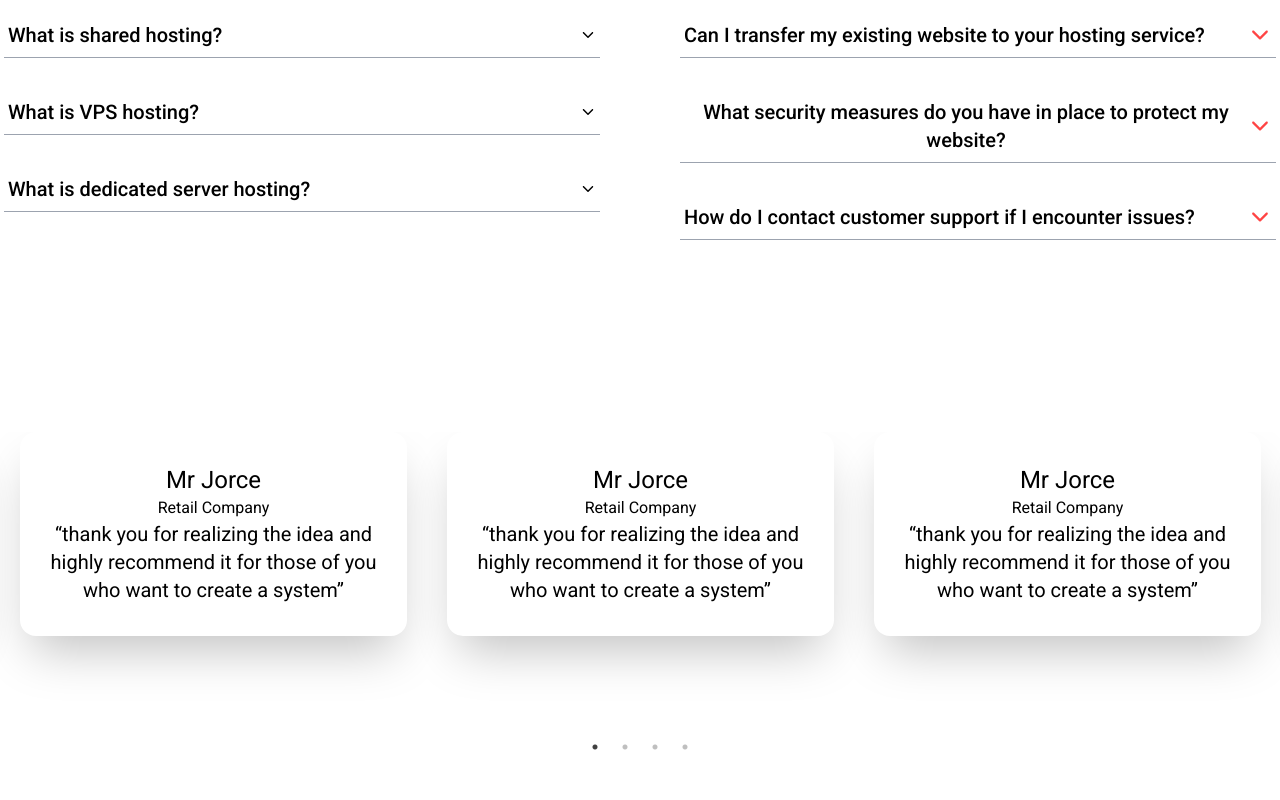
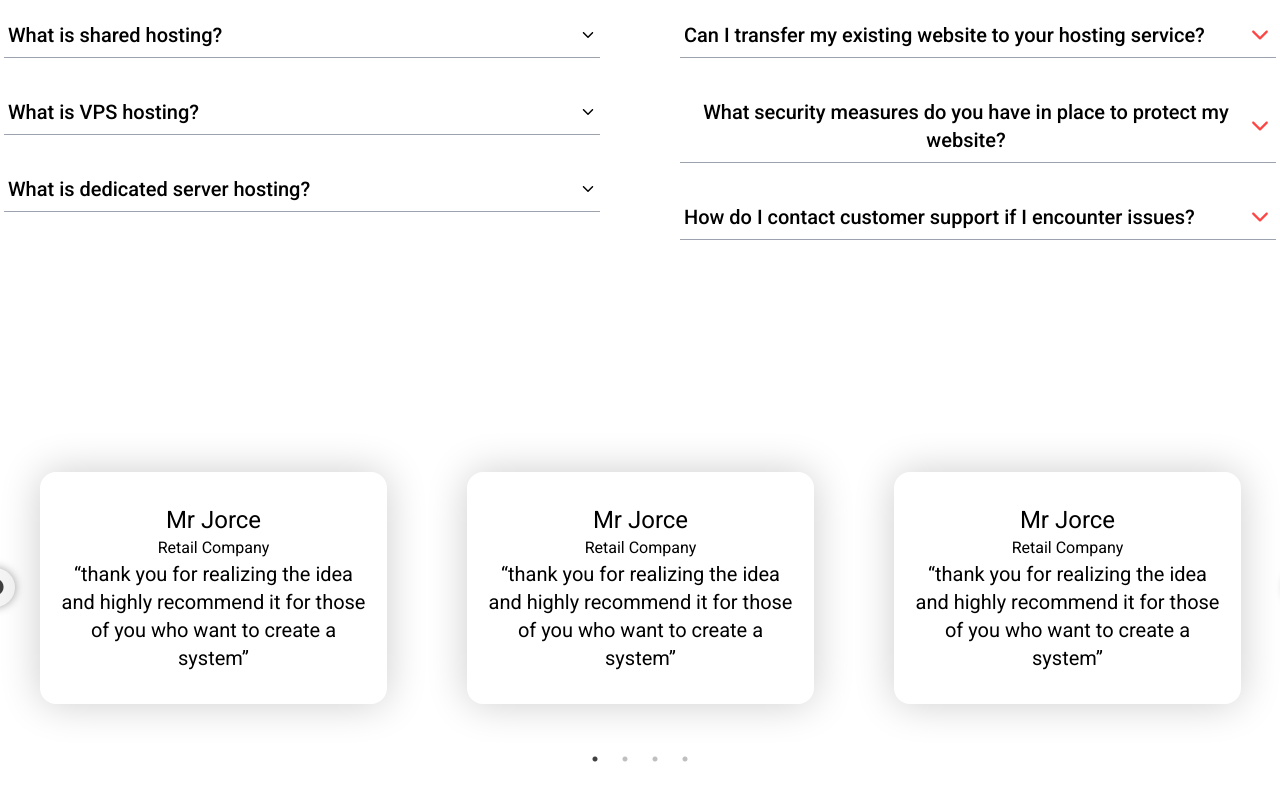
Before and after one commit to pothikit/hostfule-project, a React (Create React App) app: page / in a window 1280 px wide. Shown: the part 7576-8376 px from the top of the page. Built offline with nearby package versions, Linux system fonts and the light colour scheme; a web font is replaced by a local one.

Commit message:
slider workingon

```diff
--- a/src/components/home/Testimonial.jsx
+++ b/src/components/home/Testimonial.jsx
@@ -1,57 +1,73 @@
 import React from "react";
+import "./home.css";
 import Slider from "react-slick";
 import "slick-carousel/slick/slick.css";
 import "slick-carousel/slick/slick-theme.css";
-import "./home.css"
 
 export default function Testimonial() {
-    var settings = {
+
+    const settings = {
+        infinite: true,
+        arrow: true,
         dots: true,
-        infinite: true,
         speed: 500,
         slidesToShow: 3,
-        adaptiveHeight: true,
-        arrows: true,
-        slidesToScroll: 1
+        slidesToScroll: 1,
+        responsive: [
+            {
+                breakpoint: 1024,
+                settings: {
+                    slidesToShow: 3,
+                }
+            },
+            {
+                breakpoint: 600,
+                settings: {
+                    slidesToShow: 2,
+                }
+            },
+            {
+                breakpoint: 480,
+                settings: {
+                    slidesToShow: 1,
+                }
+            }
+        ]
     };
     return (
         <section className="py-20">
             <div className="container mx-auto text-center">
-                <Slider {...settings} className="">
+                <Slider {...settings}>
                     <div>
-                        <div className="mx-5 py-8 px-5 rounded-2xl shadow-2xl">
+                        <div className="mx-10 py-8 px-5 rounded-2xl shadow-2xl carousel-div">
                             <h3 className="text-2xl">Mr Jorce</h3>
                             <span>Retail Company</span>
                             <p className="text-xl">“thank you for realizing the idea and highly recommend it for those of you who want to create a system”</p>
                         </div>
                     </div>
                     <div>
-                        <div className="mx-5 py-8 px-5 rounded-2xl shadow-2xl">
+                        <div className="mx-10 py-8 px-5 rounded-2xl shadow-2xl carousel-div">
                             <h3 className="text-2xl">Mr Jorce</h3>
                             <span>Retail Company</span>
                             <p className="text-xl">“thank you for realizing the idea and highly recommend it for those of you who want to create a system”</p>
                         </div>
                     </div>
                     <div>
-                        <div className="mx-5 py-8 px-5 rounded-2xl shadow-2xl">
+                        <div className="mx-10 py-8 px-5 rounded-2xl shadow-2xl carousel-div">
                             <h3 className="text-2xl">Mr Jorce</h3>
                             <span>Retail Company</span>
                             <p className="text-xl">“thank you for realizing the idea and highly recommend it for those of you who want to create a system”</p>
                         </div>
                     </div>
-
                     <div>
-                        <div className="mx-5 py-8 px-5 rounded-2xl shadow-2xl">
+                        <div className="mx-10 py-8 px-5 rounded-2xl shadow-2xl carousel-div">
                             <h3 className="text-2xl">Mr Jorce</h3>
                             <span>Retail Company</span>
                             <p className="text-xl">“thank you for realizing the idea and highly recommend it for those of you who want to create a system”</p>
                         </div>
                     </div>
-
-
-
                 </Slider>
             </div>
-        </section>
+        </section >
     );
 }
--- a/src/components/home/home.css
+++ b/src/components/home/home.css
@@ -41,7 +41,30 @@ background-clip: text;
         -webkit-background-clip: text;
         -webkit-text-fill-color: transparent;
     }
-    .slick-list{
-        height: 300px !important;
-        padding: 10px 0;
-    }
+
+ /* testimonial carousel */
+ .slick-slide{
+    margin: 40px 0 !important;
+ }
+ .carousel-div{
+    box-shadow: 0 0 40px 0 rgba(0, 0, 0, 0.2);
+ }
+ /* .slick-prev, .slick-next {
+    font-size: 0;
+    line-height: 0;
+    position: absolute;
+    top: 48%;
+    display: block;
+    padding: 25px !important;
+    transform: translate(0, -50%);
+    color: black !important;
+    background: gray !important;
+} */
+.slick-next:before, .slick-prev:before {
+    content: '→';
+    color: black !important;
+    padding: 10px;
+    background-color: rgba(128, 128, 128, 0.108);
+    border-radius: 50%;
+    box-shadow: 0 0 10px gray;
+}
```
Also changed, not shown: package.json (+4 -3 lines), 2 other files (tests, documents, lock files or other folders).
